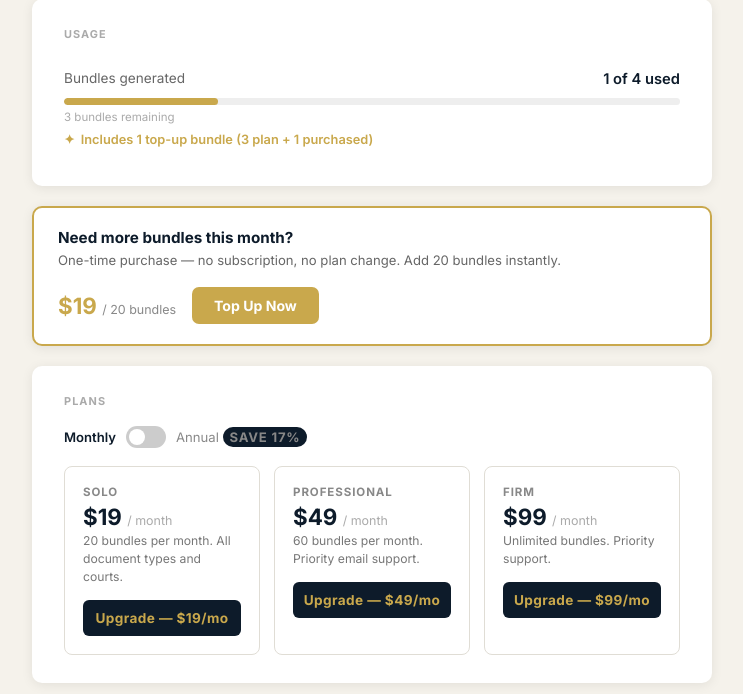
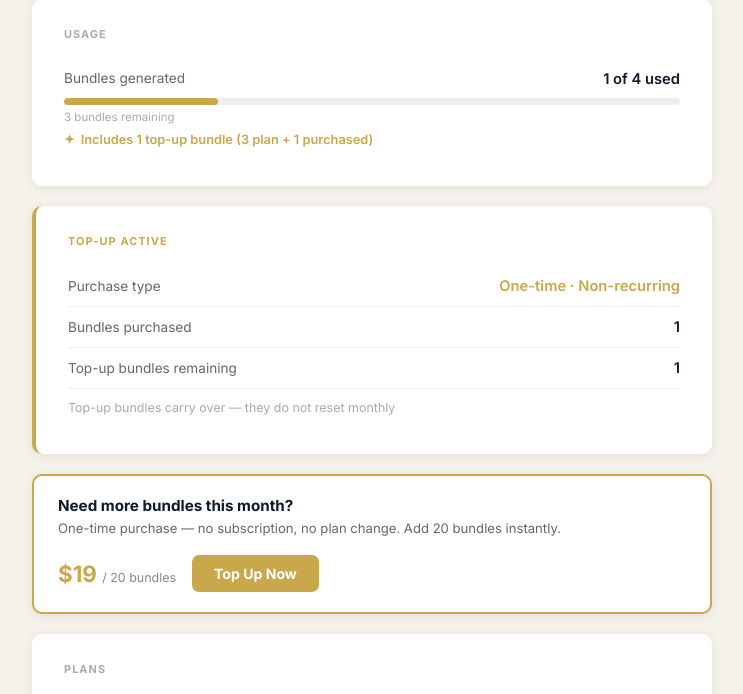
Before and after one commit to AmieOnda2013/bundlemaker, a Flask app: page /account in a window 1280 px wide. Shown: the part 329-1023 px from the top of the page, without its empty margins (268-1011 px from the left). Run offline with Flask 3, Linux system fonts and the light colour scheme; a user stored in the database is signed in; tables that the repository leaves empty hold one stand-in row (values such as "Sample post").

Commit message:
Add Top-Up Active card to My Account page
Shows a dedicated card when topup_bundles > 0 with:
- Purchase type (one-time, non-recurring)
- Bundles purchased
- Top-up bundles remaining (total purchased minus any used over plan base)
- Note that top-up bundles carry over and don't reset monthly

Co-Authored-By: Claude Sonnet 4.6 <noreply@anthropic.com>

```diff
--- a/templates/account.html
+++ b/templates/account.html
@@ -159,7 +159,38 @@
     </div>
   </div>
 
-  <!-- Top-up banner — shown only when a paid plan hits its limit -->
+  <!-- Active top-up card — shown whenever topup_bundles > 0 -->
+  {% set topup_active = (current_user.topup_bundles or 0) > 0 %}
+  {% if topup_active %}
+  {% set topup = current_user.topup_bundles or 0 %}
+  {% if current_user.plan in ['solo', 'professional'] %}
+    {% set base_limit = plan_limits[current_user.plan] %}
+  {% else %}
+    {% set base_limit = 3 %}
+  {% endif %}
+  {% set used_over_base = [current_user.bundles_used - base_limit, 0] | max %}
+  {% set topup_remaining = [topup - used_over_base, 0] | max %}
+  <div class="card" style="border-left:4px solid #c9a84c">
+    <div class="card-title" style="color:#c9a84c">Top-Up Active</div>
+    <div class="row">
+      <span class="row-label">Purchase type</span>
+      <span class="row-value" style="color:#c9a84c">One-time · Non-recurring</span>
+    </div>
+    <div class="row">
+      <span class="row-label">Bundles purchased</span>
+      <span class="row-value">{{ topup }}</span>
+    </div>
+    <div class="row">
+      <span class="row-label">Top-up bundles remaining</span>
+      <span class="row-value">{{ topup_remaining }}</span>
+    </div>
+    <div class="row" style="border-bottom:none">
+      <span class="row-label" style="font-size:0.78rem;color:#aaa">Top-up bundles carry over — they do not reset monthly</span>
+    </div>
+  </div>
+  {% endif %}
+
+  <!-- Top-up banner — shown only when at limit -->
   {% if user_at_limit %}
   <div class="card" style="border:2px solid #c9a84c;padding:20px 24px">
     <div style="display:flex;align-items:center;justify-content:space-between;gap:16px;flex-wrap:wrap">
```
